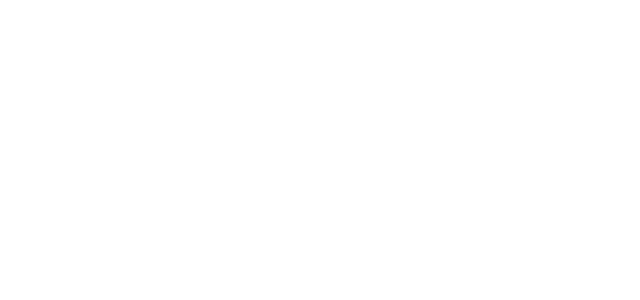
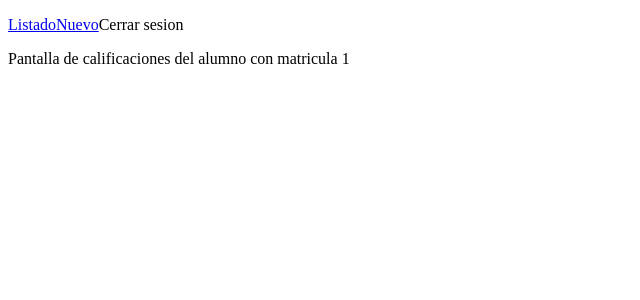
Before and after one commit to NelsonOrtizLeal/Sistema_Escolar_Backend, a React (Vite) app: page /student/califications/1 in a window 1280 px wide. Before the commit this address had no page. Shown: the top 300 px of the page, without its empty margins (0-640 px from the left). Built offline with nearby package versions, Linux system fonts and the light colour scheme.

Commit message:
Add: Componente StudentCalifications

```diff
--- a/src/App.jsx
+++ b/src/App.jsx
@@ -3,6 +3,7 @@
 import { Dashboard } from "./Dashboard";
 import { StudentNew } from "./StudentNew";
 import { StudentEdit } from "./StudentEdit";
+import { StudentCalifications } from "./StudentCalifications";
 
 export function App() {
   return (
@@ -11,6 +12,10 @@
       <Route path="/dashboard" element={<Dashboard />}></Route>
       <Route path="/student" element={<StudentNew />}></Route>
       <Route path="/student/:idStudent" element={<StudentEdit />}></Route>
+      <Route
+        path="/student/califications/:matriculaId"
+        element={<StudentCalifications />}
+      ></Route>
     </Routes>
   );
 }
--- /dev/null
+++ b/src/StudentCalifications.jsx
@@ -0,0 +1,14 @@
+import { useParams } from "react-router-dom";
+import { Header } from "./Header";
+
+export function StudentCalifications() {
+  let params = useParams();
+  return (
+    <>
+      <Header />
+      <p>
+        Pantalla de calificaciones del alumno con matricula {params.matriculaId}
+      </p>
+    </>
+  );
+}
--- a/src/StudentList.jsx
+++ b/src/StudentList.jsx
@@ -50,7 +50,11 @@
               <td>{student.edad}</td>
               <td>{student.email}</td>
               <td>{student.asignaturaNombre}</td>
-              <td>Calificar</td>
+              <td>
+                <Link to={"/student/califications/" + student.matriculaId}>
+                  Calificar
+                </Link>
+              </td>
               <td>
                 <Link to={"/student/" + student.id}>Editar</Link>
               </td>
```
